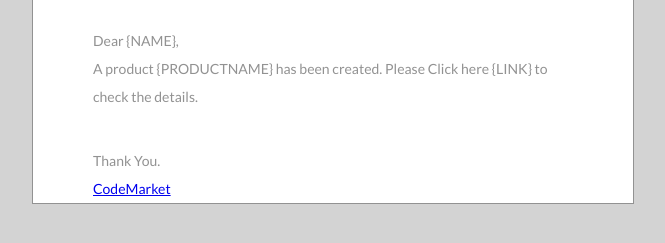
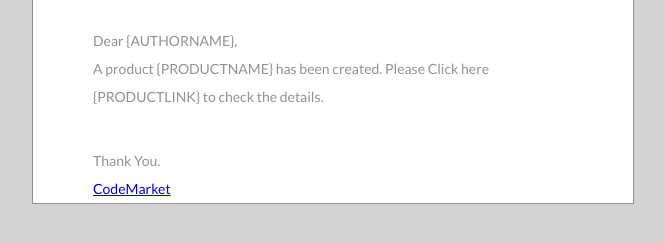
Before and after one commit to hackohire/codemarket-backend, a website: page email-template/productCreate.html in a window 1280 px wide. Shown: the part 149-392 px from the top of the page, without its empty margins (307-972 px from the left). Drawn offline with Linux system fonts and the light colour scheme.

Commit message:
[fix] send email when product is created

```diff
--- a/email-template/productCreate.html
+++ b/email-template/productCreate.html
@@ -134,8 +134,8 @@
                                     <tr>
                                         <td align='center' width='560'>
                                             <div class="content-txt">
-                                                <p class="fontSize"> Dear {NAME}, </p>
-                                                <p class="fontSize"> A product {PRODUCTNAME} has been created. Please Click here {LINK} to check the details. </p><br><br>
+                                                <p class="fontSize"> Dear {AUTHORNAME}, </p>
+                                                <p class="fontSize"> A product {PRODUCTNAME} has been created. Please Click here {PRODUCTLINK} to check the details. </p><br><br>
                                                 <p class="fontSize">Thank You.</p>
                                                 <p class="fontSize"><a href="http://codemarket.io"> CodeMarket </a></p>
                                             </div>
```
Also changed, not shown: resolvers/product.js (+3 -4 lines).
